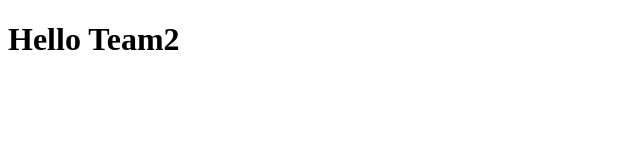
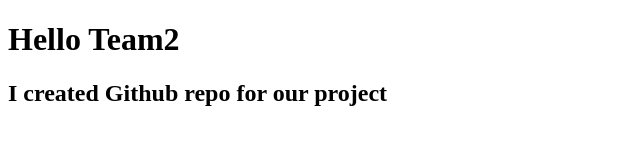
Before and after one commit to nkhalmatov7/ecommers-project-main, a plain HTML site: page index.html in a window 1280 px wide. Shown: the whole page, without its empty margins (0-640 px from the left). Drawn offline with Linux system fonts and the light colour scheme.

Commit message:
Added info on line 11 h2

```diff
--- a/index.html
+++ b/index.html
@@ -8,5 +8,6 @@
 </head>
 <body>
     <h1>Hello Team2</h1>
+    <h2>I created Github repo for our project</h2>
 </body>
 </html>
```
